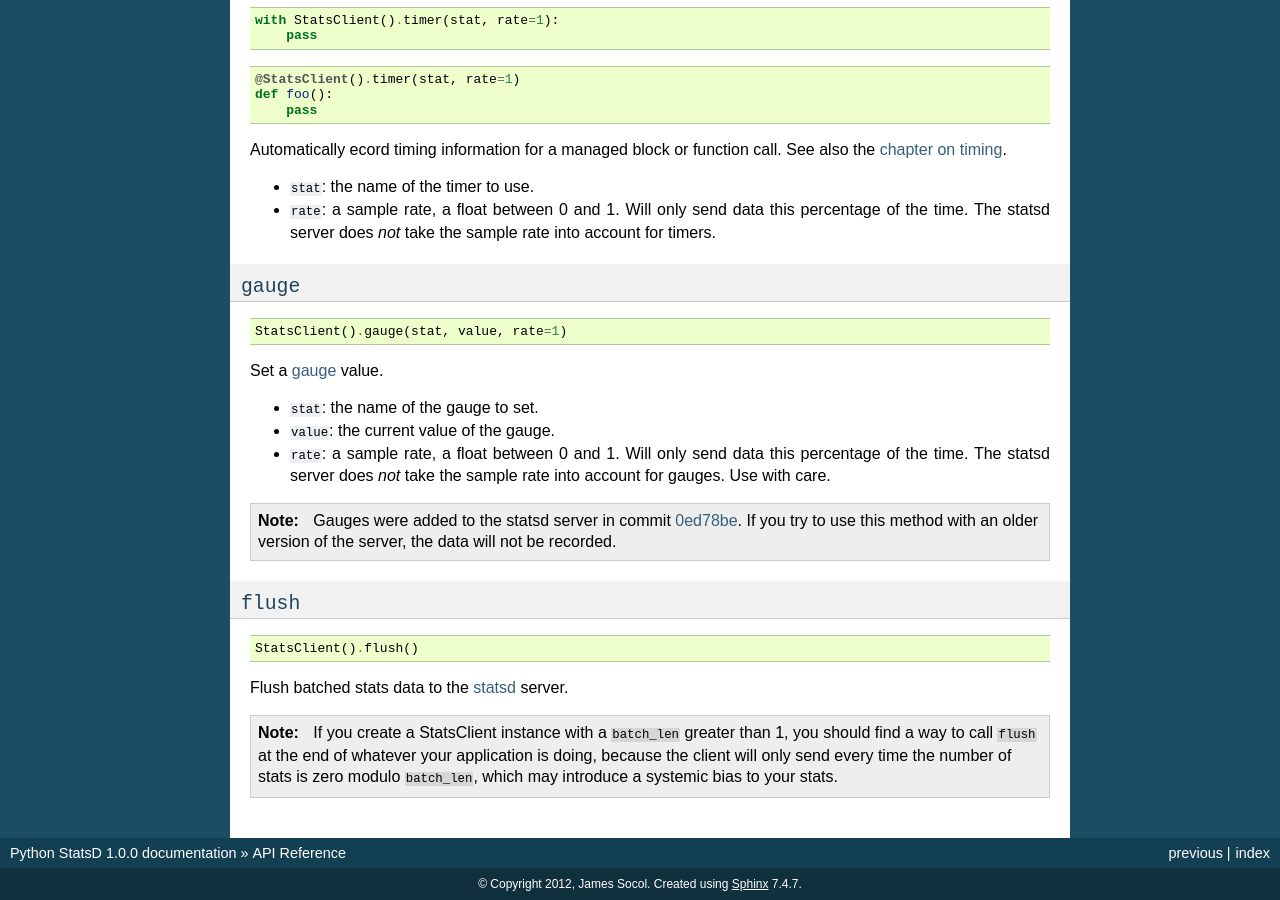
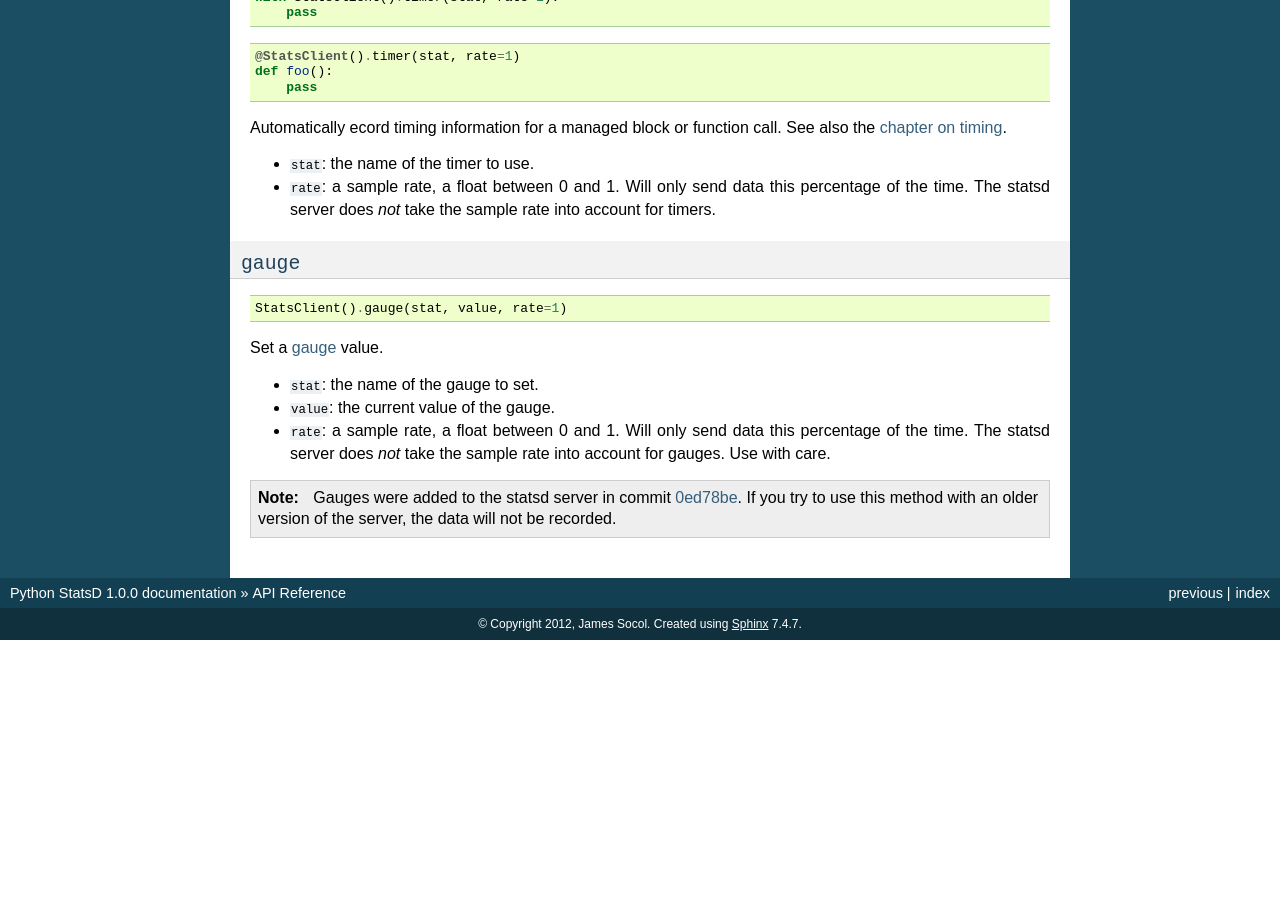
Before and after one commit to jsocol/pystatsd, a Sphinx documentation site: the page built from docs/reference.rst, in a window 1280 px wide and 900 px high, scrolled down 1257 px. Built offline with Sphinx 7.4.7, drawn with Linux system fonts in a browser that asks for light colours; formulas are drawn with MathJax 3; after the commit the page ends 1897 px from its top, so only the background shows below that; some of the changed text lies outside the part shown.

Commit message:
Remove flush() and batch_len.
Going to take a different direction with batching. Also increment major
version because this is backwards incompatible.

```diff
--- a/docs/reference.rst
+++ b/docs/reference.rst
@@ -21,7 +21,7 @@ server supports.
 
 ::
 
-    StatsClient(host='localhost', port=8125, prefix=None, batch_len=1)
+    StatsClient(host='localhost', port=8125, prefix=None)
 
 Create a new ``StatsClient`` instance with the appropriate connection and
 prefix information.
@@ -32,9 +32,6 @@ prefix information.
 
 * ``prefix``: a prefix to distinguish and group stats from an application or
   environment.
-
-* ``batch_len``: how many stats to batch before flushing to the statsd_ server.
-  See :ref:`flush`.
 
 
 .. _incr:
@@ -153,25 +150,5 @@ Set a :ref:`gauge <gauge-type>` value.
    recorded.
 
 
-.. _flush:
-
-``flush``
-=========
-
-::
-
-    StatsClient().flush()
-
-Flush batched stats data to the statsd_ server.
-
-.. note::
-
-   If you create a StatsClient instance with a ``batch_len`` greater than 1,
-   you should find a way to call ``flush`` at the end of whatever your
-   application is doing, because the client will only send every time the
-   number of stats is zero modulo ``batch_len``, which may introduce a systemic
-   bias to your stats.
-
-
 .. _statsd: https://github.com/etsy/statsd
 .. _0ed78be: https://github.com/etsy/statsd/commit/0ed78be7
```
Also changed, not shown: docs/configure.rst (+1 -10 lines), statsd/__init__.py (+3 -5 lines), 2 other files.
